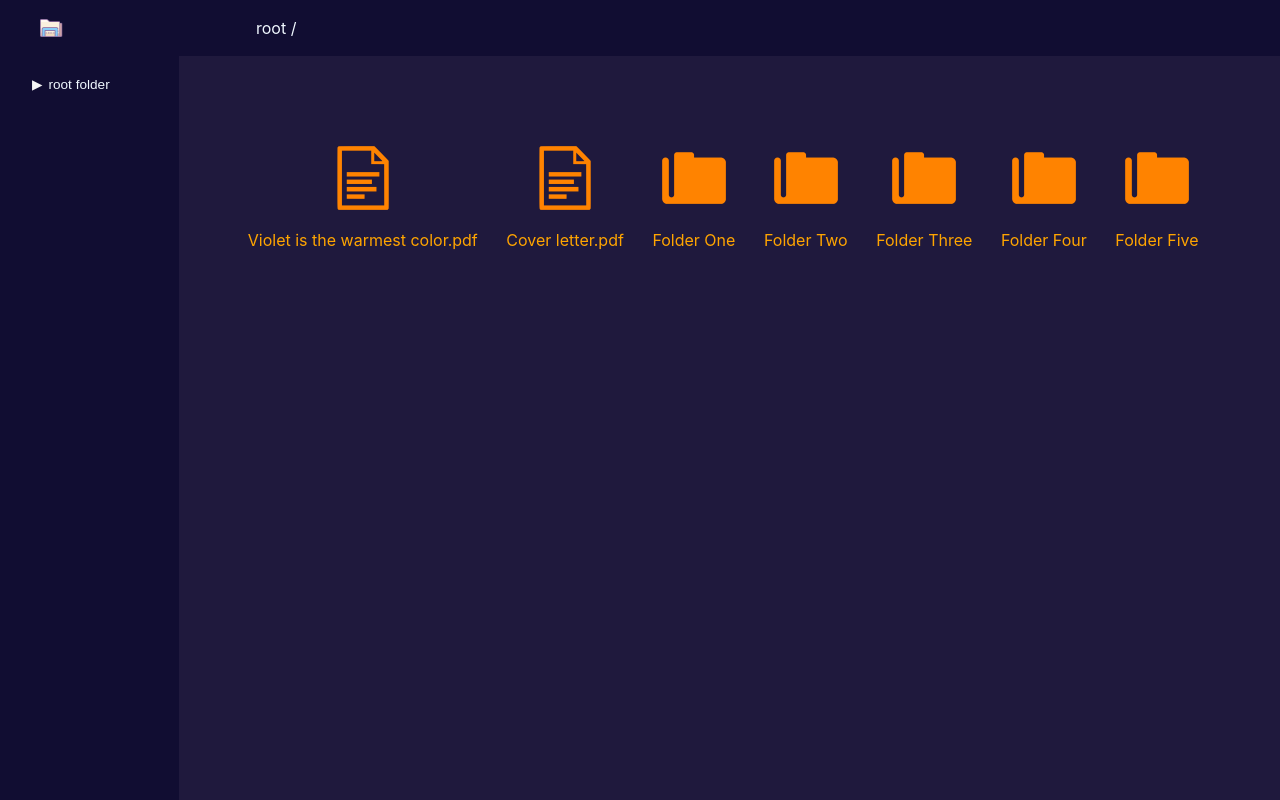
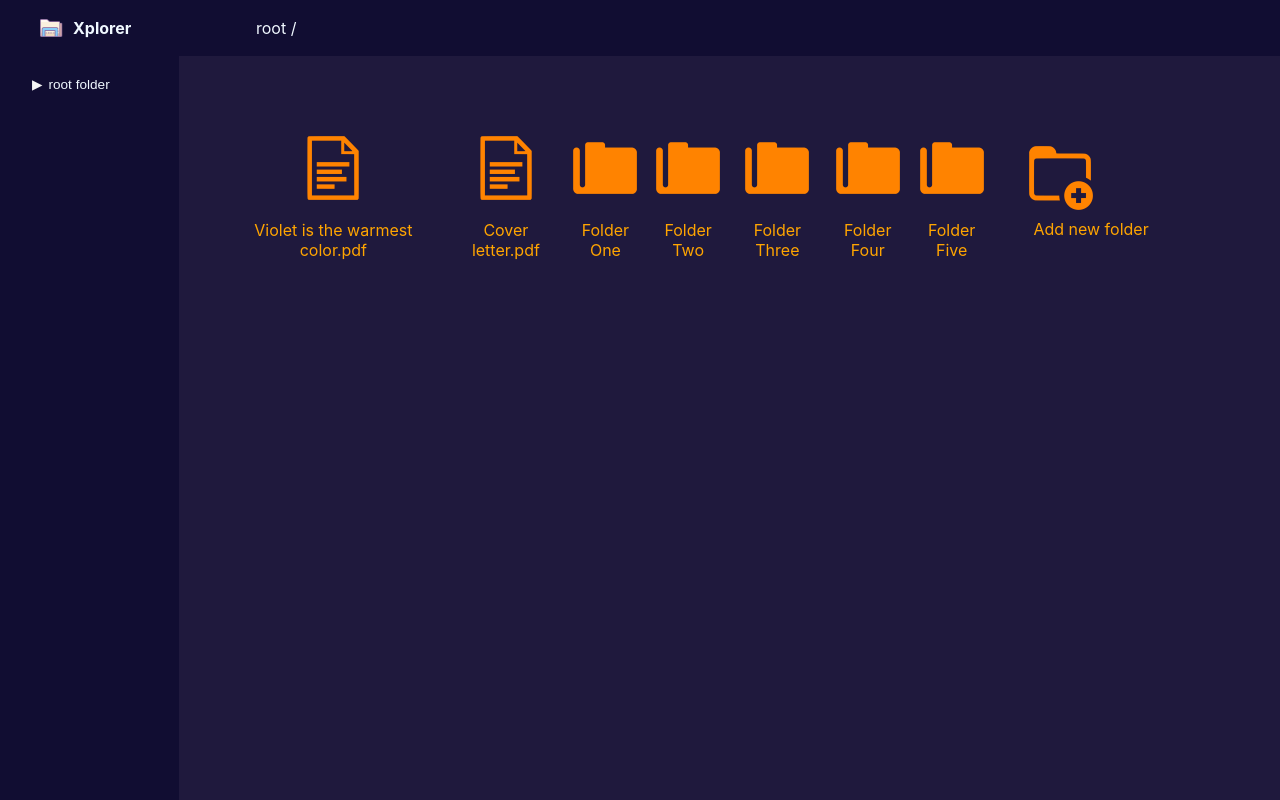
Before and after one commit to MiracleUFO/file-explorer, a React (Create React App) app: page / in a window 1280 px wide. Built offline with nearby package versions, Linux system fonts and the light colour scheme.

Commit message:
feat: add folder

```diff
--- a/src/assets/css/folder.css
+++ b/src/assets/css/folder.css
@@ -1,24 +1,35 @@
+.wrapper, .wrapper-child{
+    width: 100%;
+}
+
+.wrapper-child {
+    color: orange;
+    display: flex;
+    box-sizing: border-box;
+    justify-content: space-evenly;
+}
+
 .folder, .folder-file {
-    color: orange;
     display: inline-block;
     margin-bottom: 20px;
+    cursor: pointer;
 }
 
-.folder-info-hide, .folder-content, .openFolder{
+.folder-info-hide, .folder-content, .openFolder {
     display: none;
 }
 
 .folder-content-show {
     display: flex;
     justify-content: space-between;
-    width: 35vw;
+    width: 40vw;
 }
 
 .openFolder-show {
     display: inline;
 }
 
-.folder-content-show li {
+.folder-content-show li, .add-folder {
     width: 200px;
     overflow-x: hidden;
     text-overflow: ellipsis;
@@ -29,3 +40,40 @@
     white-space: nowrap;
     cursor: pointer;
 }
+
+.add-folder-hide {
+    display: none;
+}
+
+.add-folder p {
+    margin: 0.3em;
+}
+
+.folder-content p {
+    text-align: justify;
+}
+
+form {
+   margin-bottom: 60px;
+}
+
+input {
+    width: 50vw;
+    padding: 10px;
+
+}
+
+form button {
+    color: white;
+    font-weight: bold;
+    background: purple;
+    padding: 10px;
+}
+
+.input-hide {
+    display: none;
+}
+
+.input-show {
+    display: block;
+}
--- a/src/assets/css/main.css
+++ b/src/assets/css/main.css
@@ -13,7 +13,7 @@ main {
 }
 
 .main {
-    padding: 90px 5vh;
+    padding: 80px 5vh;
     box-sizing: border-box;
     justify-content: space-evenly;
 }
--- a/src/assets/css/navbar.css
+++ b/src/assets/css/navbar.css
@@ -8,7 +8,13 @@ nav {
 }
 
 .icon {
-    width: 1.8vw;
     position: absolute;
     left: 40px;
+    display: flex;
+    align-items: center;
 }
+
+.icon img {
+     width: 1.8vw;
+     padding-right: 10px;
+}
--- a/src/components/folder.js
+++ b/src/components/folder.js
@@ -3,22 +3,35 @@ import React, {useEffect, useState} from 'react';
 import '../assets/css/folder.css';
 import FolderImage from '../assets/images/folder.png';
 import FolderOpenImage from '../assets/images/folder-open.png';
+import AddFolderImage from '../assets/images/add-folder.png';
 import FileImage from '../assets/images/file.png';
 
 
 const Folder = (props) => {
 
-    const [folderState] = useState(props.folders)
+    const [folderState, setFolderState] = useState(props.folders);
+
+    const [folderNameInput, setFolderName] = useState('');
+
+    const [folderID, setFolderID] = useState(null)
+
 
     useEffect(() => {
 
+        //  Adds toggle functionality to each folder to reveal its content on click
         let toggler = document.getElementsByClassName("folder-info");
 
         let folderFileArray = document.getElementsByClassName("folder-info");
 
+        let rootAddFolder = document.getElementById("root-add-folder");
+
+        let addFolderArray = document.getElementsByClassName("add-folder")
+
         for (let i = 0; i < toggler.length; i++) {
 
-            toggler[i].addEventListener("click", function() {
+            toggler[i].addEventListener("click", () => {
+
+                rootAddFolder.classList.toggle("add-folder-hide");
 
                 for (let k = 0; k < folderFileArray.length; k++) {
 
@@ -30,14 +43,60 @@ const Folder = (props) => {
                     }
                 }
 
-                this.nextElementSibling.classList.toggle("folder-content-show");
+                toggler[i].nextElementSibling.classList.toggle("folder-content-show");
             });
         }
 
+
+        //  Reveals input field when add new folder icon is clicked
+        for (let i = 0; i < addFolderArray.length; i++) {
+            addFolderArray[i].addEventListener("click", () => {
+
+                document.getElementById("input-form").classList.toggle("input-show");
+
+                setFolderID(addFolderArray[i].dataset.index);
+
+                if (addFolderArray[i] === rootAddFolder) {
+                    setFolderID(0);
+                }
+            })
+        }
     }, [props.folder]);
 
 
+    let handleSubmit = (e) => {
+
+        e.preventDefault();
+
+        console.log(folderID)
+
+        if (folderNameInput) {
+
+            let newFolder = {name: folderNameInput}
+            let newState = folderState;
+
+            if (folderID === 0) {
+
+                newState.push(newFolder);
+                setFolderState(newState);   //  Map stil uses old state, will fix
+
+                document.getElementById("wrapper-child").innerHTML += `<div className="folder-info"><img src=${FolderImage} alt="folder" title="Open folder" /><p>${folderNameInput}</p></div>` //  Hack
+            }
+        }
+
+    }
+
+
     return (
+        <div className="wrapper">
+
+            <form className="input-hide" id="input-form" onSubmit={handleSubmit}>
+                <input onChange={e => setFolderName(e.target.value)} />
+                <button>+</button>
+            </form>
+
+            <div className="wrapper-child" id="wrapper-child">
+                {
                     folderState.map((content, index) => content.type === 'folder' ?
                     <div className="folder" key={index}>
 
@@ -49,16 +108,28 @@ const Folder = (props) => {
 
                         <ul className="folder-content">
                             {content.content.files.map((file, index) => typeof(file) === 'string' ?
-                    <li key={index}>
+                                <li key={index} title={file}>
                                     <img src={FileImage} alt="file" />
                                     <p>{file}</p>
                                 </li>
                                 : null
                             )}
+                            <div className="add-folder" data-index={index}>
+                                <img src={AddFolderImage} alt="file" />
+                                <p>Add new folder</p>
+                            </div>
                         </ul>
                     </div>
-        : <div key={index} className="folder-file folder-info"><img src={FileImage} alt="file" /><p>{content}</p></div>
+                    : <div key={index} className="folder-file folder-info" title={content}><img src={FileImage} alt="file" /><p>{content}</p></div>
                     )
+                }
+
+                <div className="add-folder" id="root-add-folder">
+                    <img src={AddFolderImage} alt="file" />
+                    <p>Add new folder</p>
+                </div>
+            </div>
+        </div>
     )
   }
 
--- a/src/components/navbar.js
+++ b/src/components/navbar.js
@@ -8,7 +8,10 @@ const NavBar = (props) => {
 
     return (
       <nav>
-        <img src={AppIcon} className="icon" alt="App icon" />
+        <div className="icon">
+          <img src={AppIcon}  alt="App icon" /><span><b>Xplorer</b></span>
+        </div>
+
         root /
       </nav>
     )
```
Also changed, not shown: src/assets/images/add-folder.png (added). Lines whose indentation alone changed are shown as unchanged.
